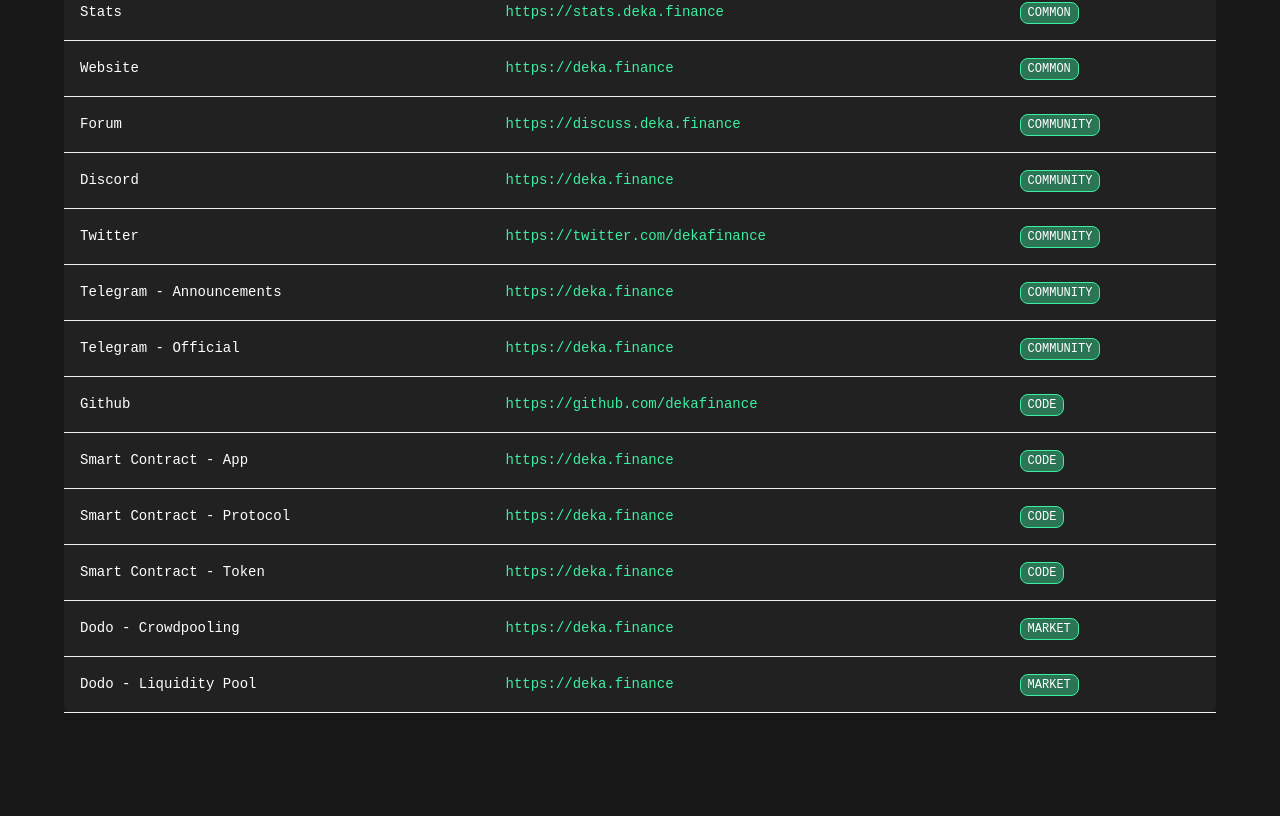
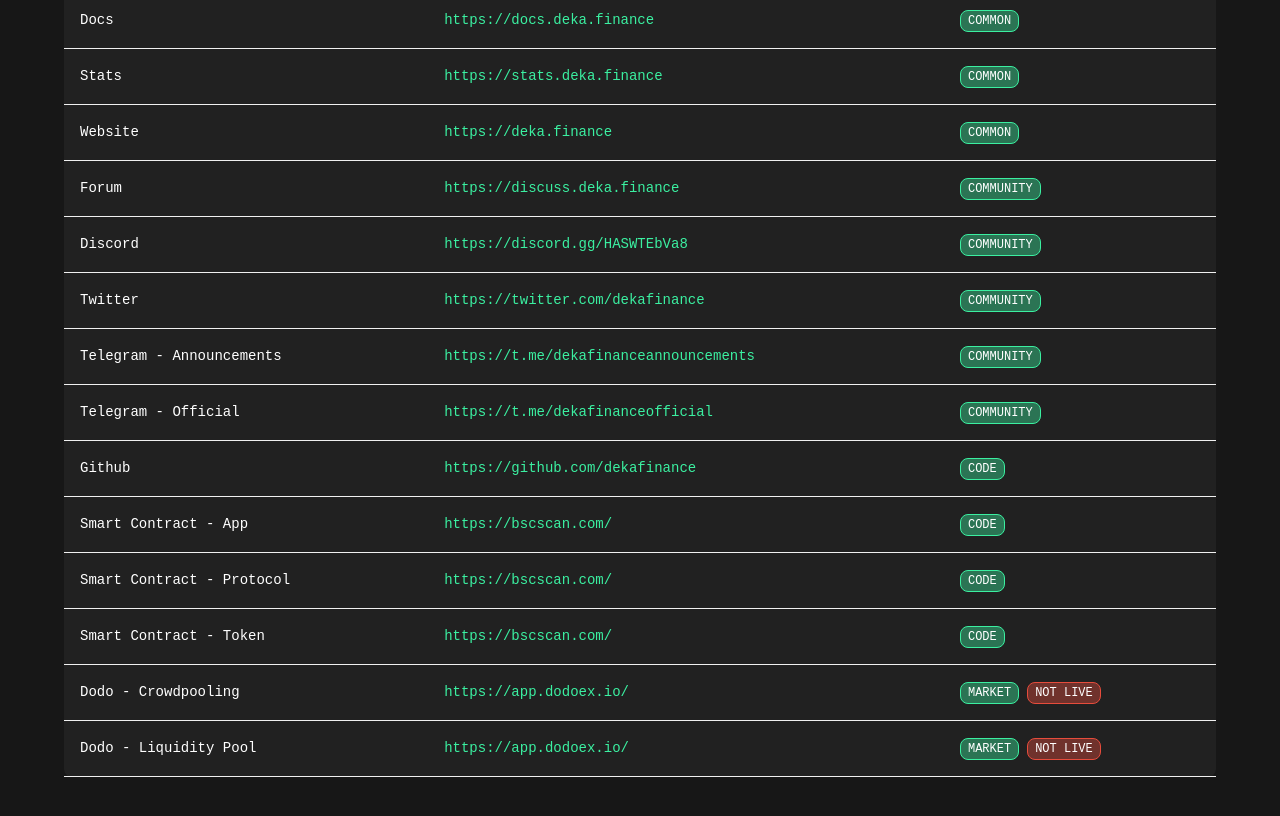
Before and after one commit to dekafinance/deka-linkboard, a React (Create React App) app: page / in a window 1280 px wide. Shown: the part 368-1184 px from the top of the page. Before the commit the page ends 1145 px from the top, so only its background shows below. Built offline with nearby package versions, Linux system fonts and the light colour scheme; a small style sheet from the web is missing.

Commit message:
[E] tags category & color scheme

```diff
--- a/src/App.js
+++ b/src/App.js
@@ -1,6 +1,8 @@
 import React from "react";
-import { Layout, Typography, Tag, Table } from "antd";
+import { Layout, Typography, Tag, Table, Image } from "antd";
 import "./App.less";
+import Logo from "./assets/logo.png";
+
 
 const { Content } = Layout;
 const { Title } = Typography;
@@ -38,7 +40,7 @@
     },
     {
       title: "Discord",
-      url: "https://deka.finance",
+      url: "https://discord.gg/HASWTEbVa8",
       tags: ["community"],
     },
     {
@@ -48,12 +50,12 @@
     },
     {
       title: "Telegram - Announcements",
-      url: "https://deka.finance",
+      url: "https://t.me/dekafinanceannouncements",
       tags: ["community"],
     },
     {
       title: "Telegram - Official",
-      url: "https://deka.finance",
+      url: "https://t.me/dekafinanceofficial",
       tags: ["community"],
     },
     {
@@ -63,28 +65,28 @@
     },
     {
       title: "Smart Contract - App",
-      url: "https://deka.finance",
+      url: "https://bscscan.com/",
       tags: ["code"],
     },
     {
       title: "Smart Contract - Protocol",
-      url: "https://deka.finance",
+      url: "https://bscscan.com/",
       tags: ["code"],
     },
     {
       title: "Smart Contract - Token",
-      url: "https://deka.finance",
+      url: "https://bscscan.com/",
       tags: ["code"],
     },
     {
       title: "Dodo - Crowdpooling",
-      url: "https://deka.finance",
-      tags: ["market"],
+      url: "https://app.dodoex.io/",
+      tags: ["market", "not live"],
     },
     {
       title: "Dodo - Liquidity Pool",
-      url: "https://deka.finance",
-      tags: ["market"],
+      url: "https://app.dodoex.io/",
+      tags: ["market", "not live"],
     },
   ];
 
@@ -111,6 +113,14 @@
       render: (tags) => (
         <>
           {tags.map((tag) => {
+            if (tag === "not live") {
+              return (
+                <Tag className="tag-lb tag-lb-nl" key={tag}>
+                  {tag.toUpperCase()}
+                </Tag>
+              );
+            }
+
             return (
               <Tag className="tag-lb" key={tag}>
                 {tag.toUpperCase()}
@@ -126,6 +136,11 @@
     <div className="App">
       <Layout>
         <Content className="content-lb">
+          <Image
+            height={64}
+            src={Logo}
+            preview={false}
+          />
           <Title>{"deka link board".toUpperCase()}</Title>
           <Table
             className="table-lb"
--- a/src/index.css
+++ b/src/index.css
@@ -14,11 +14,14 @@
   font-weight: 700;
 }
 
-
 /* Custom CSS */
 .tag-lb {
-  background-color: rgba(59,240,161, 0.4) !important;
-  border: 1px solid rgb(59,240,161) !important;
+  background-color: rgba(59, 240, 161, 0.4) !important;
+  border: 1px solid rgb(59, 240, 161) !important;
+}
+.tag-lb-nl {
+  background-color: rgba(231, 76, 60, 0.4) !important;
+  border: 1px solid rgba(231, 76, 60, 1) !important;
 }
 
 .content-lb {
```
